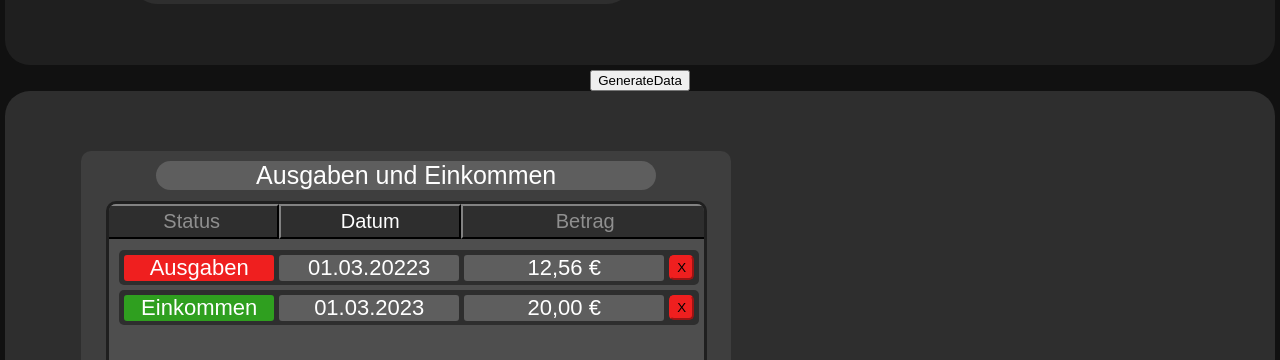
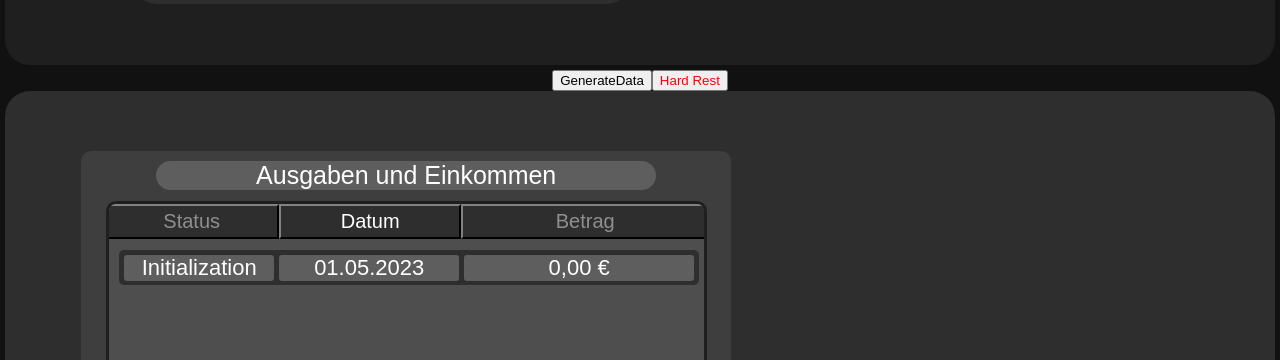
Before and after one commit to Buldes/money-support, a React (Create React App) app: page / in a window 1280 px wide. Shown: the part 440-800 px from the top of the page. Built offline with nearby package versions, Linux system fonts and the light colour scheme.

Commit message:
bug fixes and data changes
- data are now saved local
- - add hard reset for data
- lables are now updating
- delete "delet-Button" from CIL- item

```diff
--- a/src/App.js
+++ b/src/App.js
@@ -11,11 +11,13 @@ import { CILAddBar } from './Components/CILaddKomponent';
 import { CILSortBar } from './Components/CILSortComponent';
 import { GenerateData } from './Functions/DataFunctions/generateData';
 import { exampleData } from './Data/list';
-import { CalculateMonthAvarge } from './Functions/Analyse/calculateMonth';
+import { Initialization } from './Functions/StartFunction';
+import { HardDataReset } from './Functions/DataFunctions/ClearData';
 
 function App() {
   useEffect(() => { document.title = `Kontostand`; });
-  CalculateMonthAvarge()
+
+  Initialization()
 
   return (
     <div className='App'>
@@ -30,6 +32,8 @@ function App() {
 
      </div>
       <button onClick={GenerateData}>GenerateData</button>
+      <button onClick={HardDataReset} style={{color:"red"}}>Hard Rest</button>
+
       <div className='down-arear' style={downArearStyle}>
           <CILComponent addBar={CILAddBar()} generateList={GenerateCIL()} sortBar={CILSortBar()}/>
       </div>
--- a/src/Components/costIncomListItem.js
+++ b/src/Components/costIncomListItem.js
@@ -1,12 +1,13 @@
 import React from "react";
 import { bgColor2e } from "../Styles/backGroundColor";
 import { ListLable } from "../Lable/listLable";
-import { DeleteButton } from "../Buttons/deletButton";
+//import { DeleteButton } from "../Buttons/deletButton";
 
 export function CILItem(props){
     var textAmout = parseFloat(props.amount).toLocaleString('de-DE', {minimumFractionDigits: 2, maximumFractionDigits: 2, style: 'currency', currency: 'EUR'})
 
-    return (
+    // WITH delet button
+    /*return (
         <div style={{margin: "5px -65px", height: 35, width: 580, borderRadius: "5px", backgroundColor:bgColor2e, display: 'flex', position: "relative", top: props.y, left:props.x, alignItems: "center", direction:"ltr"}} >
 
           <ListLable text={props.state} id={props.id} width="150px" left="5px"/>
@@ -17,4 +18,17 @@ export function CILItem(props){
 
           <DeleteButton left="20px"/>
 
-        </div>)}
+        </div>)} */
+
+    // WITHOUT delet button
+    return (
+      <div style={{margin: "5px -65px", height: 35, width: 580, borderRadius: "5px", backgroundColor:bgColor2e, display: 'flex', position: "relative", top: props.y, left:props.x, alignItems: "center", direction:"ltr"}} >
+
+        <ListLable text={props.state} id={props.id} width="150px" left="5px"/>
+
+        <ListLable text={props.date} id={props.id} width="180px" left="10px"/>
+
+        <ListLable text={textAmout} id={props.id} width="230px" left="15px"/>
+
+      </div>)
+    }
--- a/src/Data/list.js
+++ b/src/Data/list.js
@@ -1,5 +1,11 @@
-export const exampleData = [{id: 0, state: "Ausgaben", date: {day: 1, month: 3, year: 20223}, amount: 12.56, bankBalance:85.36},
-                            {id: 1, state: "Einkommen", date: {day: 1, month: 3, year: 2023}, amount: 20, bankBalance:85.36}]
+
+export var exampleData = []
+// export const exampleData = [{id: 0, state: "Ausgaben", date: {day: 1, month: 5, year: 2023}, amount: 12.56, bankBalance:85.36},
+//{id: 1, state: "Einkommen", date: {day: 1, month: 5, year: 2023}, amount: 20, bankBalance:85.36}]
+
+export var setExampleData = (value) => {
+    exampleData = value
+}
 
 export var sortUpDown = [1, 1, 1]
 
--- /dev/null
+++ b/src/Functions/DataFunctions/ClearData.js
@@ -0,0 +1,14 @@
+import { setExampleData } from "../../Data/list";
+import { UpdateElemets } from "../UpdateElements";
+import { SaveData } from "./Datadealer";
+
+export function HardDataReset(){
+
+    // safty check
+    if (window.confirm("Möchtest du wirklich alle Daten löschen(unwiederrufbar)?")){
+        //clear data
+        setExampleData([{id: 0, state: "Initialization", date: {day: 1, month: 5, year: 2023}, amount: 0, bankBalance:0}])
+        SaveData()
+        UpdateElemets()
+    }
+}
--- /dev/null
+++ b/src/Functions/DataFunctions/Datadealer.js
@@ -0,0 +1,14 @@
+import { exampleData } from "../../Data/list";
+
+export function SaveData(){
+    localStorage.setItem("data", JSON.stringify(exampleData))
+}
+
+export function GetData(){
+    const dataGet = JSON.parse(localStorage.getItem("data"))
+
+    if (dataGet === null){
+        return "no data"
+    }
+    else return dataGet
+}
--- a/src/Functions/DataFunctions/addData.js
+++ b/src/Functions/DataFunctions/addData.js
@@ -1,15 +1,22 @@
 import { exampleData } from "../../Data/list"
 import { UpdateElemets } from "../UpdateElements"
+import { SaveData } from "./Datadealer"
 
 export function addData(props){
+
   var newBankBalance = 0
 
+  //calculate new bank balance
   if (props.newState === "Einkommen") newBankBalance =  parseFloat(exampleData[exampleData.length-1].bankBalance) + parseFloat(props.newAmount)
   else newBankBalance = parseFloat(exampleData[exampleData.length-1].bankBalance) - props.newAmount
 
-  var newData = {id: (exampleData[exampleData.length-1].id + 1), state:props.newState,
+  // adding data
+  var newData = {id: exampleData.length, state:props.newState,
                 date: {day: props.newDay, month: props.newMonth, year: props.newYear}, amount: props.newAmount, bankBalance:newBankBalance}
   exampleData.push(newData)
 
+  // save data
+  SaveData()
+  // Update elements
   UpdateElemets()
 }
--- a/src/Functions/DataFunctions/manuelAddData.js
+++ b/src/Functions/DataFunctions/manuelAddData.js
@@ -1,19 +1,28 @@
 import { addData } from "./addData";
 import { inputAmout } from "../getInput";
+import { ResetSorting } from "./sort";
 
 export function manuelAddData(){
+    //reset the sorting
+    ResetSorting()
+
+    // get datas
     const select = document.getElementById("ListDropBox")
     const selectedValue = select.options[select.selectedIndex].value;
     const amoutInput = parseFloat(inputAmout).toFixed(2)
     const currentDate = new Date();
 
+    // check if input is ok
     if (isNaN(amoutInput)){
       console.log('[Ein Fehler ist aufgetreten:] Es wurde keine Zahl eingegeben');
+      alert("[Ungültige Eingabe] Bitte gebe eine Zahl ein.")
     }
     else if (amoutInput.length > 13)
     {
+      alert("Zahl ist zu groß! \nMaximale im einstelligen Milliardenbereich ")
       console.log("Warnung: Zahl zu groß")
     }
+    // add data
     else{
       addData({newState:selectedValue, newDay:currentDate.getDate(), newMonth:currentDate.getMonth() + 1, newYear:currentDate.getFullYear(), newAmount:amoutInput})
     }
--- a/src/Functions/DataFunctions/sort.js
+++ b/src/Functions/DataFunctions/sort.js
@@ -38,3 +38,12 @@ export function sortDataByStatus(){
     setSortUpDown([1, 1, sortUpDown[2]*-1])
     UpdateCIL()
 }
+
+export function ResetSorting(){
+    exampleData.sort(function(a, b) {
+        // Vergleiche ID
+        if (a.id < b.id) return -1
+        if (a.id > b.id) return 1
+        return 0;
+      })
+}
--- /dev/null
+++ b/src/Functions/StartFunction.js
@@ -0,0 +1,18 @@
+import { setExampleData } from "../Data/list";
+import { CalculateMonthAvarge } from "./Analyse/calculateMonth";
+import { GetData } from "./DataFunctions/Datadealer";
+
+export function Initialization(){
+    // get data
+    var storageData = GetData()
+
+    if (storageData === "no data"){
+        storageData = [{id: 0, state: "Initialization", date: {day: 1, month: 5, year: 2023}, amount: 0, bankBalance:0}]
+    }
+
+
+    setExampleData(storageData)
+
+    //calculate month Avarge
+    CalculateMonthAvarge()
+}
--- a/src/Functions/UpdateElements.js
+++ b/src/Functions/UpdateElements.js
@@ -1,8 +1,9 @@
 import { UpdateCIL } from "./updateCIL";
-import { BankBalanceLableUdate, SmallInfoUpdate } from "./UpdateKomponentsUpArear";
+import { BankBalanceLableUdate, PieChartUpdate, SmallInfoUpdate } from "./UpdateKomponentsUpArear";
 
 export function UpdateElemets(){
     SmallInfoUpdate()
     BankBalanceLableUdate()
     UpdateCIL()
+    PieChartUpdate()
 }
--- a/src/Functions/UpdateKomponentsUpArear.js
+++ b/src/Functions/UpdateKomponentsUpArear.js
@@ -1,4 +1,5 @@
-import { monthCost, monthCostAvarge } from "../Data/float";
+import { PieChartComponent } from "../Components/defaultPieChartComponent";
+import { monthCost, monthCostAvarge, monthIncomm } from "../Data/float";
 import { exampleData } from "../Data/list";
 import { CalculateMonthAvarge } from "./Analyse/calculateMonth";
 
@@ -22,3 +23,7 @@ export function SmallInfoUpdate(){
     document.getElementById("MonthCostAvarge").textContent = "Durchschnitt: " + parseFloat(monthCostAvarge).toLocaleString('de-DE', {minimumFractionDigits: 2, maximumFractionDigits: 2, style: 'currency', currency: 'EUR'})
     document.getElementById("MonthCost").textContent = "Diesen Monat: " + parseFloat(monthCost).toLocaleString('de-DE', {minimumFractionDigits: 2, maximumFractionDigits: 2, style: 'currency', currency: 'EUR'})
 }
+
+export function PieChartUpdate(){
+    return <PieChartComponent cost={parseFloat(monthCost)} incomm={monthIncomm} top="-340px" left="10%"/>
+}
```
